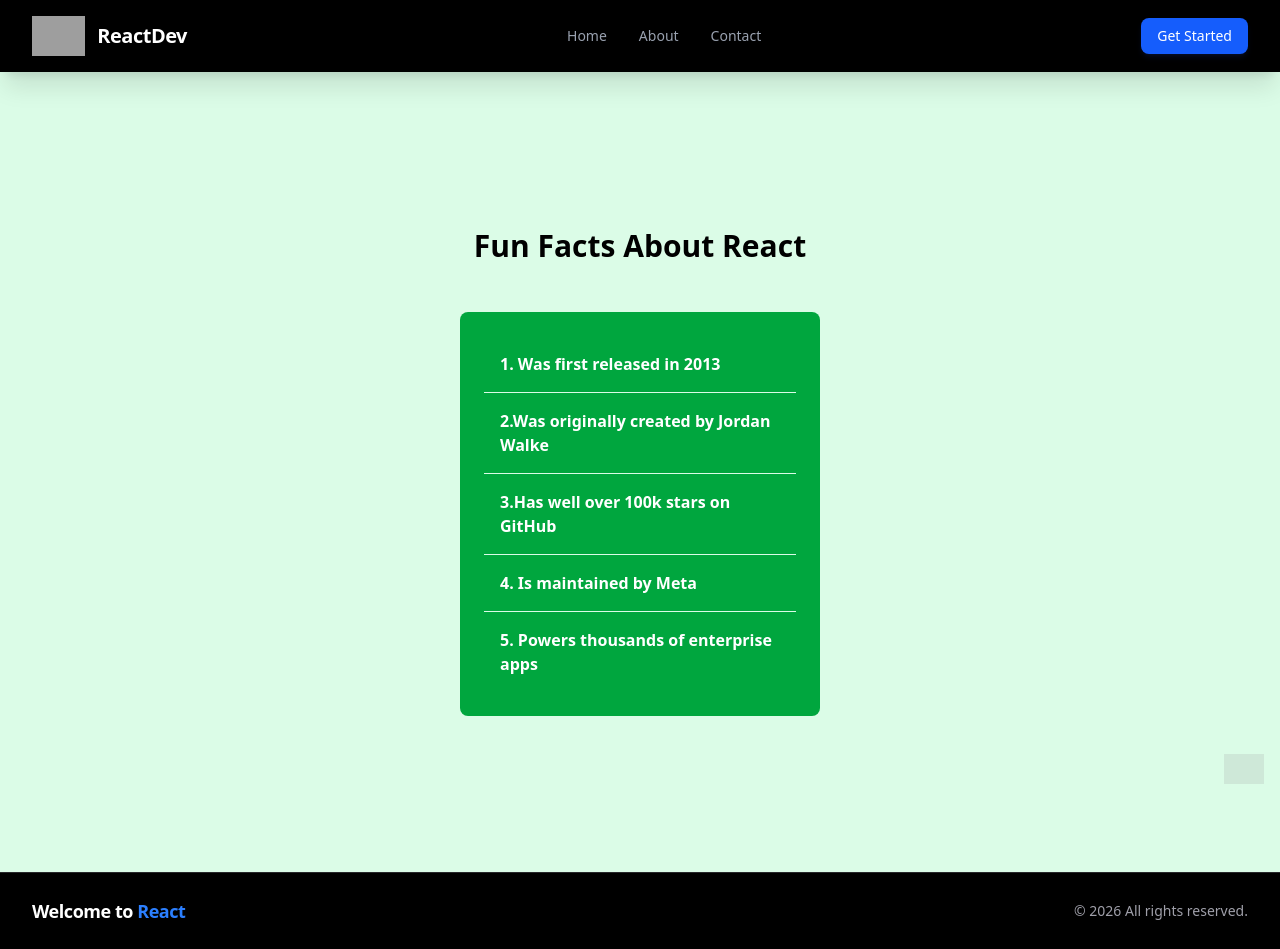
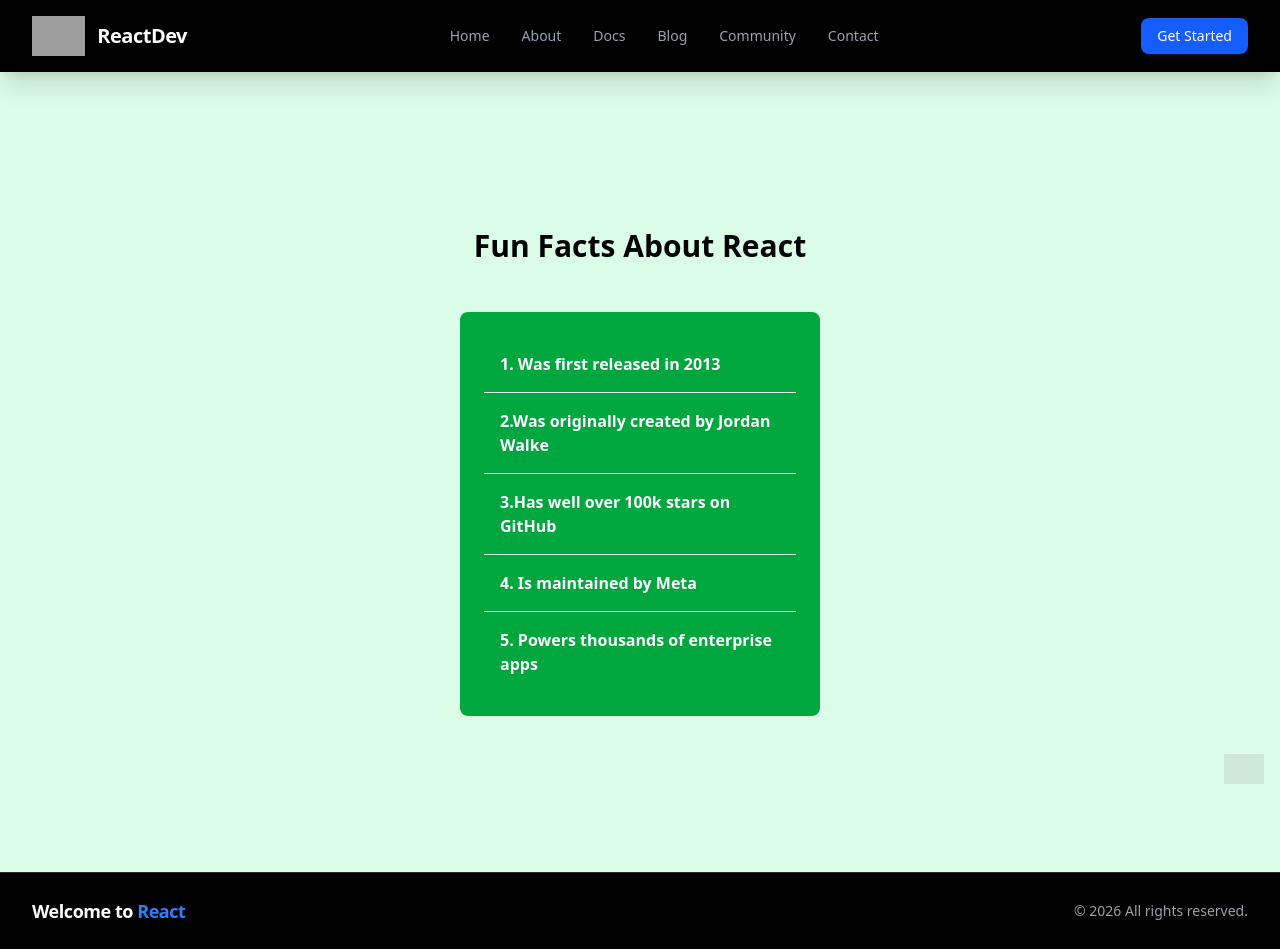
Before and after one commit to wainaina-mwangi/New-pro, a React (Vite) app: page / in a window 1280 px wide. Built offline with nearby package versions, Linux system fonts and the light colour scheme; grey boxes are pictures that could not be loaded.

Commit message:
added some nav-links

```diff
--- a/src/components/Navbar.jsx
+++ b/src/components/Navbar.jsx
@@ -18,6 +18,9 @@ function Navbar() {
         <ul className='flex space-x-8 text-sm font-medium'>
           <li className='cursor-pointer text-gray-400 hover:text-blue-400 transition-colors'>Home</li>
           <li className='cursor-pointer text-gray-400 hover:text-blue-400 transition-colors'>About</li>
+          <li className='cursor-pointer text-gray-400 hover:text-blue-400 transition-colors'>Docs</li>
+          <li className='cursor-pointer text-gray-400 hover:text-blue-400 transition-colors'>Blog</li>
+          <li className='cursor-pointer text-gray-400 hover:text-blue-400 transition-colors'>Community</li>
           <li className='cursor-pointer text-gray-400 hover:text-blue-400 transition-colors'>Contact</li>
         </ul>
       </nav>
```
